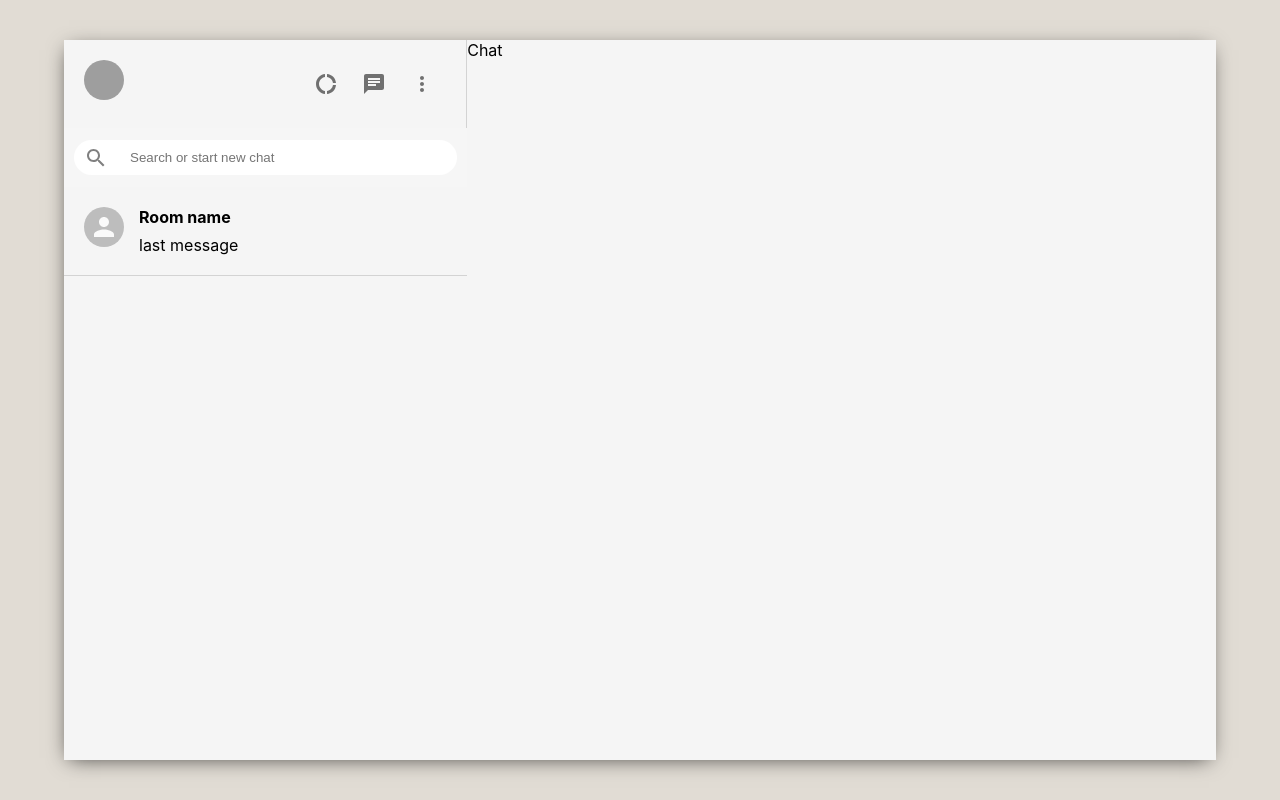
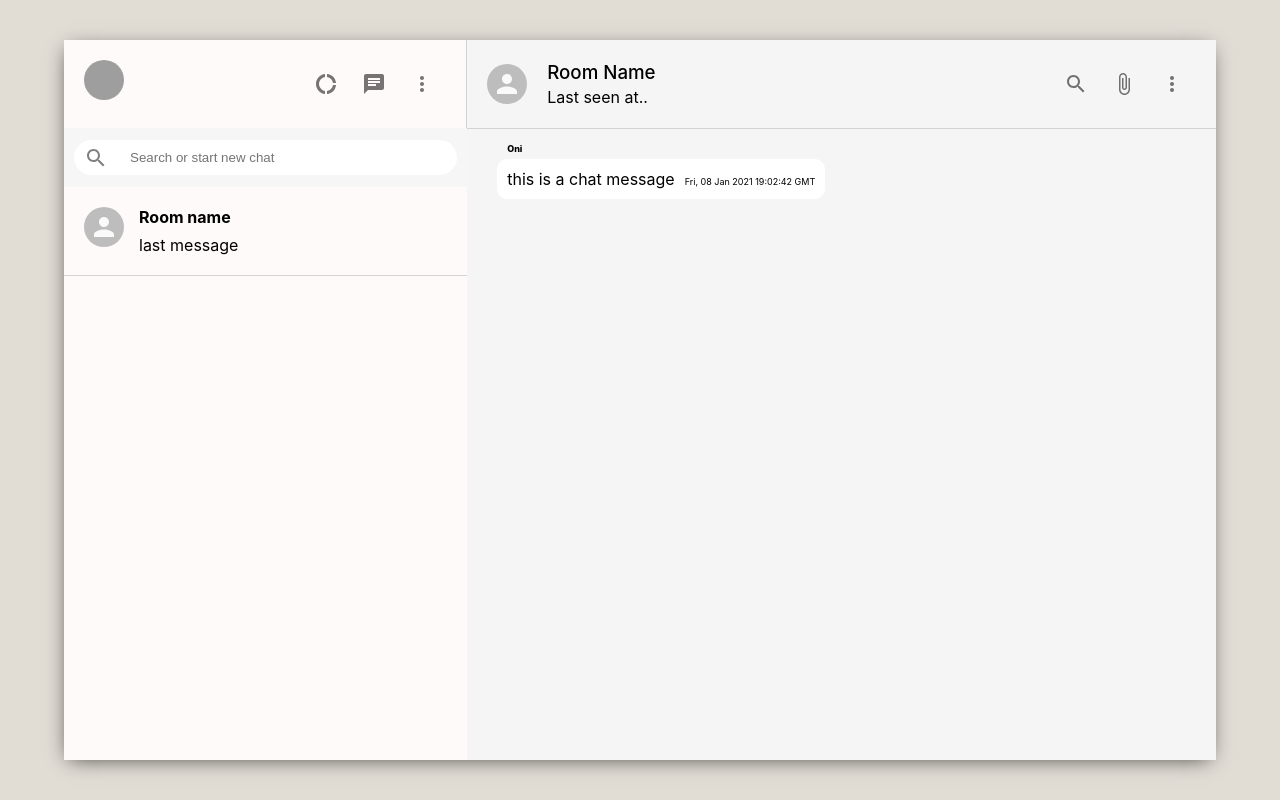
Before and after one commit to mehdisyed3/Chat-App, a React (Create React App) app: page / in a window 1280 px wide. Built offline with nearby package versions, Linux system fonts and the light colour scheme; grey boxes are pictures that could not be loaded.

Commit message:
chat.css and chat.js had signigicant work done. more work needs to be done on Chat.js

```diff
--- a/src/Chat/Chat.css
+++ b/src/Chat/Chat.css
@@ -5,3 +5,55 @@
     flex:0.65
 
 }
+
+.chat__header{
+  padding: 20px;
+  display: flex;
+  align-items: center;
+  border-bottom: 1px solid lightgray;
+
+}
+
+.chat__headerInfo{
+  flex: 1;
+  padding-left: 20px;
+}
+.chat__headerInfo > h3{
+  margin-bottom: 3px;
+  font-weight: 500;
+}
+
+.chat__headerInfo > p{
+  color: gra;
+}
+/* .chat__headerRight{
+
+} */
+
+.chat__body{
+ flex: 1;
+ padding: 30px;
+ overflow: scroll;
+}
+
+.chat__message{
+  position: relative;
+  font-size: 16px;
+  padding: 10px;
+  width: fit-content;
+  border-radius: 10px;
+  background-color: white;
+  margin-bottom: 30px;
+}
+
+.chat__timestamp{
+  margin-left: 10px;
+  font-size: xx-small;
+}
+
+.chat__name{
+  position: absolute;
+  top: -16px;
+  font-weight: 800;
+  font-size: xx-small;
+}
--- a/src/Chat/Chat.js
+++ b/src/Chat/Chat.js
@@ -1,11 +1,46 @@
+import { Avatar, IconButton } from '@material-ui/core'
+import { AttachFile, MoreVert, SearchOutlined } from '@material-ui/icons'
 import React from 'react'
 import './Chat.css'
 
-
+//9:41
 function Chat() {
   return (
     <div className='chat'>
-      Chat
+
+      <div className='chat__header'>
+        <Avatar />
+
+      <div className='chat__headerInfo'>
+        <h3>Room Name</h3>
+        <p>Last seen at..</p>
+      </div>
+      <div className='chat__headerRight'>
+        <IconButton>
+          <SearchOutlined />
+        </IconButton>
+
+        <IconButton>
+          <AttachFile />
+        </IconButton>
+
+        <IconButton>
+          <MoreVert />
+        </IconButton>
+
+      </div>
+      </div>
+
+
+      <div className='chat__body'>
+        <p className='chat__message'>
+          <span className='chat__name'>Oni </span>
+          this is a chat message
+            <span className='chat__timestamp'>
+              {new Date().toUTCString()}
+            </span>
+          </p>
+      </div>
     </div>
   )
 }
--- a/src/Sidebar/Sidebar.css
+++ b/src/Sidebar/Sidebar.css
@@ -1,7 +1,8 @@
 .sidebar{
   display: flex;
   flex-direction: column;
-  flex:0.35
+  flex:0.35;
+  background-color: snow;
 }
 
 .sidebar__header{
```
Also changed, not shown: 1 other file (tests, documents, lock files or other folders).
